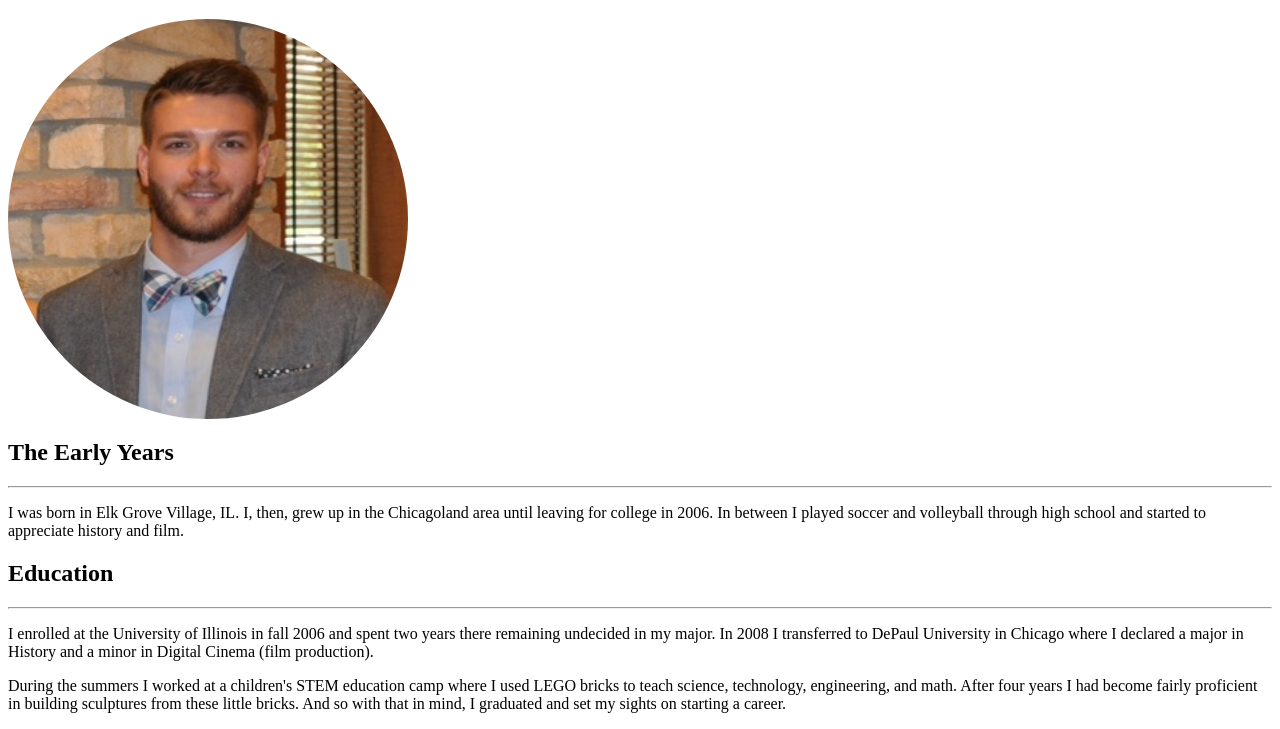
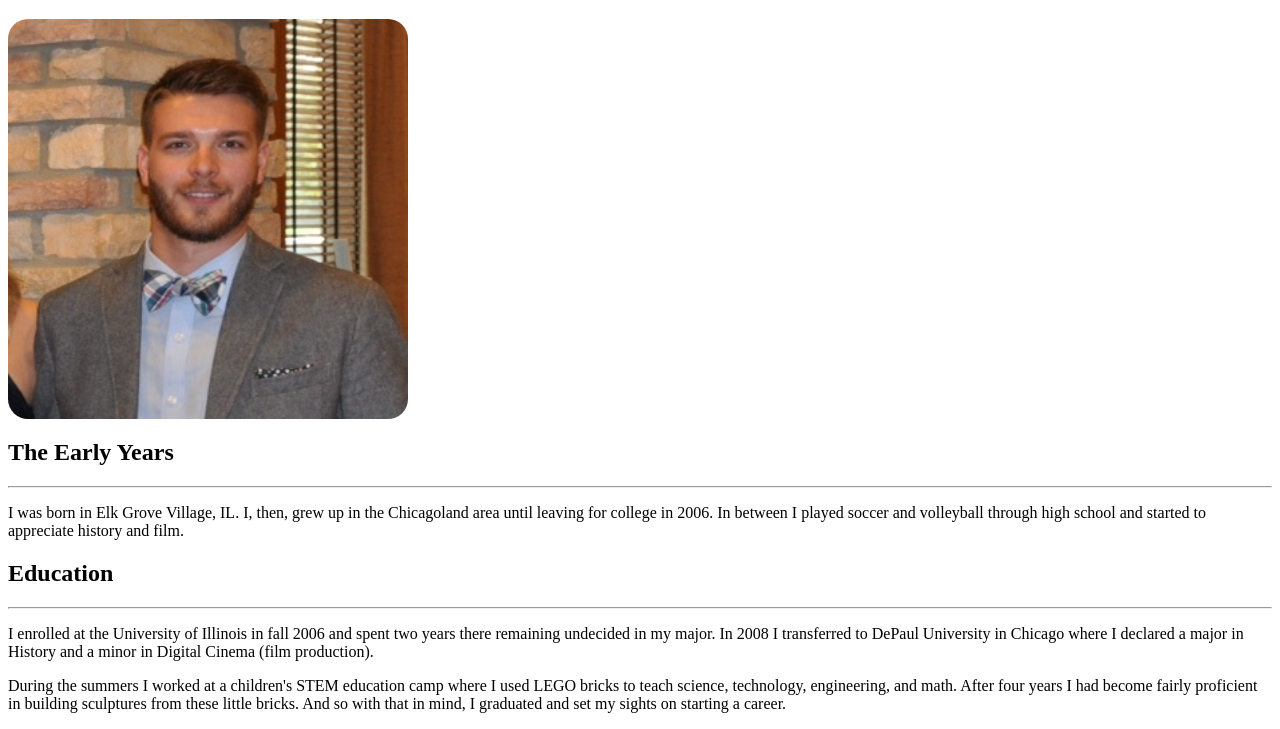
Before and after one commit to andrewjohnson8819/portfolio, a plain HTML site: page index.html in a window 1280 px wide. Shown: the part 61-790 px from the top of the page. Drawn offline with Linux system fonts and the light colour scheme.

Commit message:
peer review edits

```diff
--- a/index.html
+++ b/index.html
@@ -1,8 +1,9 @@
 <!DOCTYPE html>
 <html>
+  <head>
     <link rel="stylesheet" href="style.css">
-  <head>
-  	<title>Andrew Johnson</title>
+    <!-- moved line into head element -->
+    <title>Andrew Johnson</title>
   </head>
   <body>
 	  <header>
@@ -10,7 +11,8 @@
     </header>
   	<main>
 			<div class="image-cropper">
-    <img id="profile-picture" src="andrew_profile.jpg" class="rounded"/>
+        <img id="profile-picture" src="andrew_profile.jpg" class="rounded"/>
+        <!-- needs alt tag -->
       </div>
 	  	<h2>The Early Years</h2>
 	   	 <hr>
--- a/style.css
+++ b/style.css
@@ -3,7 +3,8 @@
     height: 400px;
     position: relative;
     overflow: hidden;
-    border-radius: 100%;
+    border-radius: 20px;
+    /*changed radius from % to px*/
 }
 #profile-picture {
   height: 400px;
```
